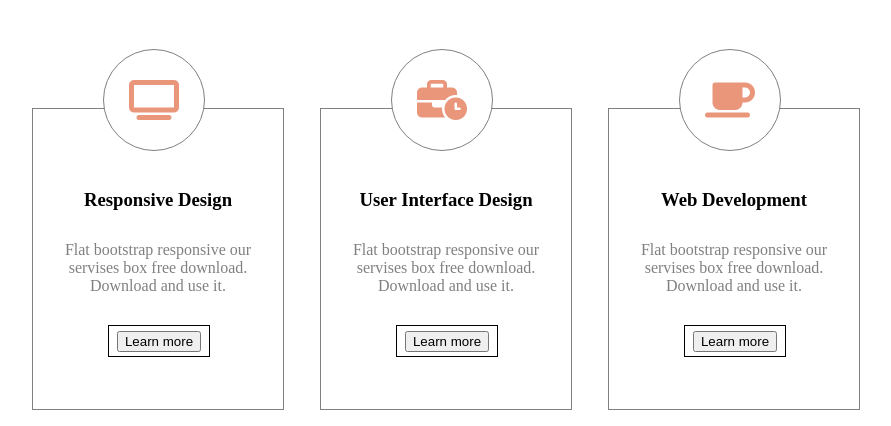
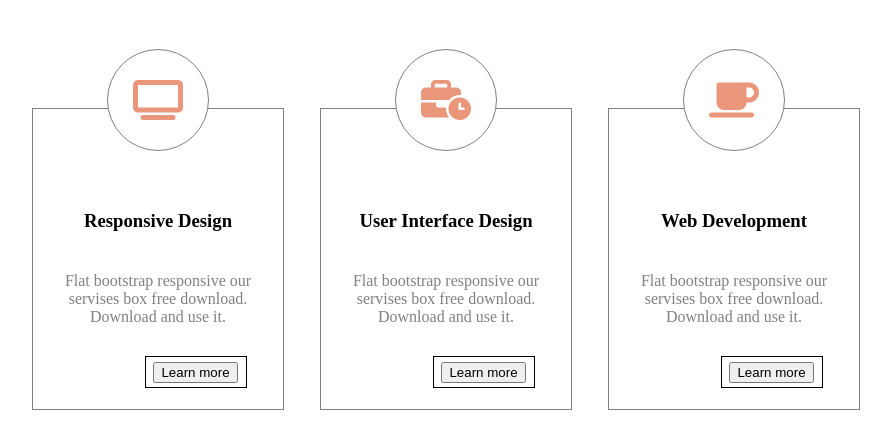
Before and after one commit to Sanyi81/Cards, a plain HTML site: page Cards/index.html in a window 1280 px wide. Shown: the whole page, without its empty margins (162-1053 px from the left). Drawn offline with Linux system fonts and the light colour scheme.

Commit message:
add cards files

```diff
--- a/Cards/style.css
+++ b/Cards/style.css
@@ -11,9 +11,12 @@
     height: 300px;
     border: 1px solid gray;
     margin-top: 100px;
+    display: flex;
+    flex-direction: column;
     justify-content: center;
     align-items: center;
     position: relative;
+
 }
 .ring {
     width: 100px;
@@ -21,11 +24,13 @@
     border: 1px solid gray;
     border-radius: 50%;
     position: absolute;
-    left: 70px;
     top: -60px;
     background: white;
+    display: flex;
+    justify-content: center;
+    align-items: center;
 }
-i {
+.ring i {
     font-size: 40px;
     position: absolute;
     left: 25px;
```
